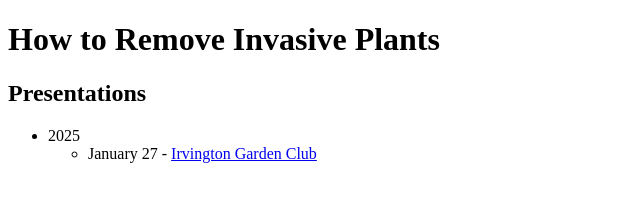
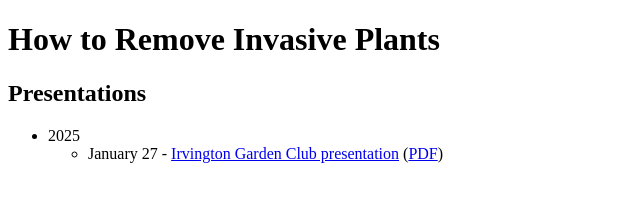
Before and after one commit to josephdpurcell/how-to-remove-invasive-plants, a plain HTML site: page presentations/index.html in a window 1280 px wide. Shown: the whole page, without its empty margins (0-640 px from the left). Drawn offline with Linux system fonts and the light colour scheme.

Commit message:
Add PDF of slides

```diff
--- a/presentations/index.html
+++ b/presentations/index.html
@@ -14,7 +14,8 @@
         <ul>
           <li>
             January 27 -
-            <a href="2025-01-27-IGC/index.html">Irvington Garden Club</a>
+            <a href="2025-01-27-IGC/index.html">Irvington Garden Club presentation</a>
+            (<a href="2025-01-27-IGC/How to Remove Invasive Plants - 2025-01-27.pdf">PDF</a>)
           </li>
         </ul>
       </li>
```
Also changed, not shown: 1 other file.
